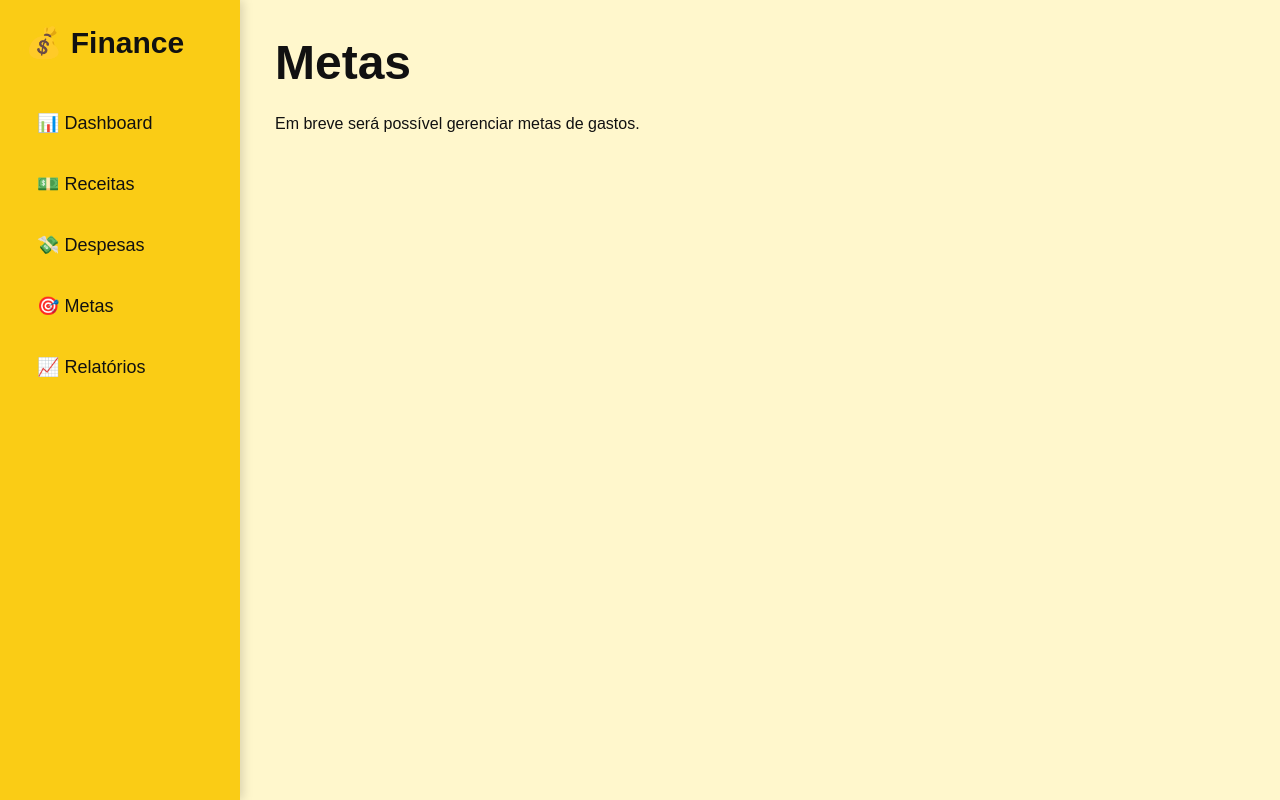
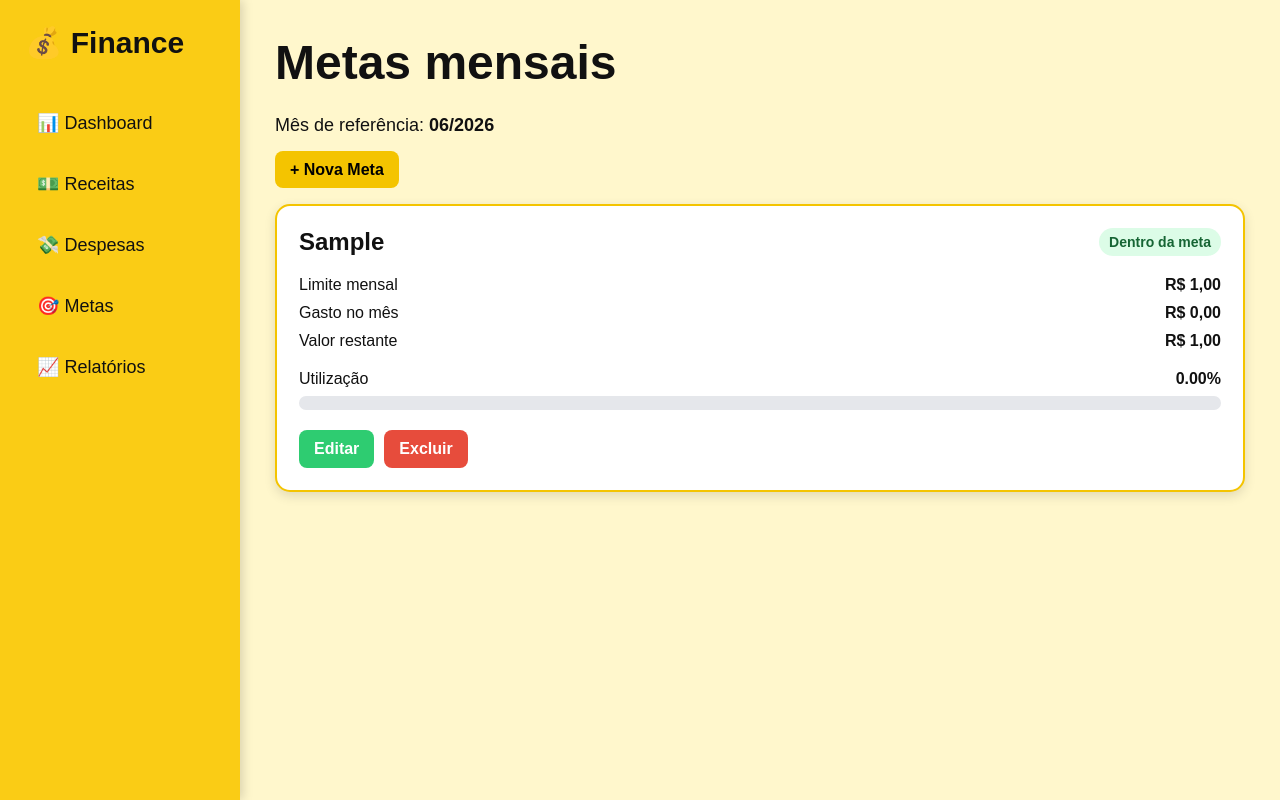
Before and after one commit to ArthurWgirao/Controle-Financeiro-Pessoal, a Flask app: page /metas in a window 1280 px wide. Run offline with Flask 3, Linux system fonts and the light colour scheme; tables that the repository leaves empty hold one stand-in row (values such as "Sample post").

Commit message:
Implementa metas mensais integradas às despesas

```diff
--- a/app.py
+++ b/app.py
@@ -552,10 +552,265 @@ def validar_despesa(descricao, categoria, valor_informado):
     return None
 
 # Metas
+
+def buscar_metas_mensais(mes_referencia):
+
+    conexao = conectar()
+    cursor = conexao.cursor()
+
+    cursor.execute(
+        """
+        SELECT
+            m.id,
+            m.categoria,
+            m.limite,
+            COALESCE(SUM(t.valor), 0) AS gasto
+        FROM metas AS m
+        LEFT JOIN transacoes AS t
+            ON t.categoria = m.categoria
+            AND t.tipo = 'despesa'
+            AND substr(t.data, 4, 7) = ?
+        GROUP BY m.id, m.categoria, m.limite
+        ORDER BY m.categoria
+        """,
+        (mes_referencia,)
+    )
+
+    registros = cursor.fetchall()
+    conexao.close()
+
+    metas_calculadas = []
+
+    for registro in registros:
+
+        limite = registro["limite"]
+        gasto = registro["gasto"]
+        restante = limite - gasto
+        percentual = (gasto / limite) * 100 if limite > 0 else 0
+
+        if percentual >= 100:
+            situacao = "Meta ultrapassada"
+            classe_situacao = "ultrapassada"
+        elif percentual >= 80:
+            situacao = "Atenção"
+            classe_situacao = "atencao"
+        else:
+            situacao = "Dentro da meta"
+            classe_situacao = "dentro"
+
+        metas_calculadas.append({
+            "id": registro["id"],
+            "categoria": registro["categoria"],
+            "limite": limite,
+            "gasto": gasto,
+            "restante": restante,
+            "percentual": percentual,
+            "largura_barra": min(percentual, 100),
+            "situacao": situacao,
+            "classe_situacao": classe_situacao
+        })
+
+    return metas_calculadas
+
+
 @app.route("/metas")
 def metas():
 
-    return render_template("metas.html")
+    mes_referencia = datetime.now().strftime("%m/%Y")
+    lista_metas = buscar_metas_mensais(mes_referencia)
+
+    return render_template(
+        "metas.html",
+        metas=lista_metas,
+        mes_referencia=mes_referencia,
+        formatar_moeda=formatar_moeda
+    )
+
+
+@app.route("/metas/nova", methods=["GET", "POST"])
+def nova_meta():
+
+    if request.method == "POST":
+
+        categoria = request.form.get("categoria", "").strip()
+        limite_informado = request.form.get("limite", "").strip()
+
+        dados_formulario = {
+            "categoria": categoria,
+            "limite": limite_informado
+        }
+
+        erro = validar_meta(categoria, limite_informado)
+
+        if not erro:
+            conexao = conectar()
+            cursor = conexao.cursor()
+
+            cursor.execute(
+                "SELECT id FROM metas WHERE categoria = ?",
+                (categoria,)
+            )
+
+            if cursor.fetchone():
+                erro = "Já existe uma meta para esta categoria."
+
+            if erro:
+                conexao.close()
+            else:
+                cursor.execute(
+                    """
+                    INSERT INTO metas (categoria, limite)
+                    VALUES (?, ?)
+                    """,
+                    (categoria, float(limite_informado))
+                )
+
+                conexao.commit()
+                conexao.close()
+
+                return redirect("/metas")
+
+        return render_template(
+            "form_meta.html",
+            titulo="Nova Meta Mensal",
+            meta=dados_formulario,
+            categorias=categorias,
+            erro=erro,
+            edicao=False
+        ), 400
+
+    return render_template(
+        "form_meta.html",
+        titulo="Nova Meta Mensal",
+        meta=None,
+        categorias=categorias,
+        erro=None,
+        edicao=False
+    )
+
+
+@app.route("/metas/editar/<int:id>", methods=["GET", "POST"])
+def editar_meta(id):
+
+    conexao = conectar()
+    cursor = conexao.cursor()
+
+    cursor.execute(
+        "SELECT id, categoria, limite FROM metas WHERE id = ?",
+        (id,)
+    )
+
+    meta = cursor.fetchone()
+
+    if meta is None:
+        conexao.close()
+        abort(404)
+
+    if request.method == "POST":
+
+        limite_informado = request.form.get("limite", "").strip()
+        erro = validar_limite_meta(limite_informado)
+
+        if erro:
+            dados_formulario = {
+                "id": meta["id"],
+                "categoria": meta["categoria"],
+                "limite": limite_informado
+            }
+
+            conexao.close()
+
+            return render_template(
+                "form_meta.html",
+                titulo="Editar Meta Mensal",
+                meta=dados_formulario,
+                categorias=categorias,
+                erro=erro,
+                edicao=True
+            ), 400
+
+        cursor.execute(
+            """
+            UPDATE metas
+            SET limite = ?
+            WHERE id = ?
+            """,
+            (float(limite_informado), id)
+        )
+
+        conexao.commit()
+        conexao.close()
+
+        return redirect("/metas")
+
+    conexao.close()
+
+    return render_template(
+        "form_meta.html",
+        titulo="Editar Meta Mensal",
+        meta=meta,
+        categorias=categorias,
+        erro=None,
+        edicao=True
+    )
+
+
+@app.route("/metas/excluir/<int:id>", methods=["POST"])
+def excluir_meta(id):
+
+    conexao = conectar()
+    cursor = conexao.cursor()
+
+    cursor.execute(
+        "DELETE FROM metas WHERE id = ?",
+        (id,)
+    )
+
+    excluiu = cursor.rowcount
+
+    conexao.commit()
+    conexao.close()
+
+    if not excluiu:
+        abort(404)
+
+    return redirect("/metas")
+
+
+def validar_meta(categoria, limite_informado):
+
+    if categoria not in categorias:
+        return "Selecione uma categoria válida."
+
+    return validar_limite_meta(limite_informado)
+
+
+def validar_limite_meta(limite_informado):
+
+    if not limite_informado:
+        return "Informe o limite mensal."
+
+    try:
+        limite = float(limite_informado)
+    except ValueError:
+        return "Informe um limite numérico válido."
+
+    if not math.isfinite(limite) or limite <= 0:
+        return "O limite deve ser maior que zero."
+
+    return None
+
+
+def formatar_moeda(valor):
+
+    valor_formatado = f"{valor:,.2f}"
+
+    return (
+        valor_formatado
+        .replace(",", "TEMP")
+        .replace(".", ",")
+        .replace("TEMP", ".")
+    )
 
 
 # Relatórios
--- a/static/css/style.css
+++ b/static/css/style.css
@@ -273,3 +273,153 @@ button {
     background-color: #fff;
     color: #b42318;
 }
+
+
+/* METAS */
+
+.mes-referencia {
+    margin-bottom: 25px;
+    font-size: 18px;
+}
+
+.metas-grid {
+    display: grid;
+    grid-template-columns: repeat(auto-fit, minmax(300px, 1fr));
+    gap: 20px;
+    margin-top: 25px;
+}
+
+.meta-card {
+    padding: 22px;
+    border: 2px solid #f4c400;
+    border-radius: 15px;
+    background: white;
+    box-shadow: 0 4px 12px rgba(0,0,0,0.12);
+}
+
+.meta-cabecalho,
+.progresso-informacao {
+    display: flex;
+    align-items: center;
+    justify-content: space-between;
+    gap: 15px;
+}
+
+.meta-cabecalho {
+    margin-bottom: 20px;
+}
+
+.meta-situacao {
+    padding: 6px 10px;
+    border-radius: 20px;
+    font-size: 14px;
+    font-weight: bold;
+}
+
+.meta-card.dentro .meta-situacao {
+    background: #dcfce7;
+    color: #166534;
+}
+
+.meta-card.atencao {
+    border-color: #f59e0b;
+}
+
+.meta-card.atencao .meta-situacao {
+    background: #fef3c7;
+    color: #92400e;
+}
+
+.meta-card.ultrapassada {
+    border-color: #e74c3c;
+}
+
+.meta-card.ultrapassada .meta-situacao {
+    background: #fee2e2;
+    color: #991b1b;
+}
+
+.meta-valores {
+    display: grid;
+    gap: 10px;
+}
+
+.meta-valores p {
+    display: flex;
+    justify-content: space-between;
+    gap: 15px;
+}
+
+.valor-ultrapassado {
+    color: #b42318;
+}
+
+.progresso-informacao {
+    margin-top: 20px;
+    margin-bottom: 8px;
+}
+
+.barra-progresso {
+    width: 100%;
+    height: 14px;
+    overflow: hidden;
+    border-radius: 20px;
+    background: #e5e7eb;
+}
+
+.barra-preenchimento {
+    height: 100%;
+    border-radius: inherit;
+    background: #22c55e;
+}
+
+.meta-card.atencao .barra-preenchimento {
+    background: #f59e0b;
+}
+
+.meta-card.ultrapassada .barra-preenchimento {
+    background: #e74c3c;
+}
+
+.meta-acoes {
+    display: flex;
+    align-items: center;
+    gap: 10px;
+    margin-top: 20px;
+}
+
+.campo-somente-leitura {
+    padding: 10px;
+    border-radius: 8px;
+    background: #f3f4f6;
+    font-weight: bold;
+}
+
+.estado-vazio {
+    max-width: 600px;
+    margin-top: 25px;
+    padding: 30px;
+    border: 2px dashed #f4c400;
+    border-radius: 15px;
+    background: white;
+    text-align: center;
+}
+
+.estado-vazio h2 {
+    margin-bottom: 10px;
+}
+
+@media (max-width: 700px) {
+    .content {
+        padding: 20px;
+    }
+
+    .formulario,
+    .mensagem-erro {
+        width: 100%;
+    }
+
+    .metas-grid {
+        grid-template-columns: 1fr;
+    }
+}
--- a/templates/metas.html
+++ b/templates/metas.html
@@ -2,8 +2,99 @@
 
 {% block conteudo %}
 
-<h1>Metas</h1>
+<h1>Metas mensais</h1>
 
-<p>Em breve será possível gerenciar metas de gastos.</p>
+<p class="mes-referencia">
+    Mês de referência: <strong>{{ mes_referencia }}</strong>
+</p>
+
+<a href="/metas/nova" class="btn-adicionar">
+    + Nova Meta
+</a>
+
+{% if metas %}
+
+<div class="metas-grid">
+
+{% for meta in metas %}
+
+<article class="meta-card {{ meta['classe_situacao'] }}">
+
+    <div class="meta-cabecalho">
+        <h2>{{ meta["categoria"] }}</h2>
+        <span class="meta-situacao">{{ meta["situacao"] }}</span>
+    </div>
+
+    <div class="meta-valores">
+        <p>
+            <span>Limite mensal</span>
+            <strong>R$ {{ formatar_moeda(meta["limite"]) }}</strong>
+        </p>
+
+        <p>
+            <span>Gasto no mês</span>
+            <strong>R$ {{ formatar_moeda(meta["gasto"]) }}</strong>
+        </p>
+
+        <p>
+            {% if meta["restante"] < 0 %}
+                <span>Limite ultrapassado em</span>
+                <strong class="valor-ultrapassado">
+                    R$ {{ formatar_moeda(-meta["restante"]) }}
+                </strong>
+            {% else %}
+                <span>Valor restante</span>
+                <strong>R$ {{ formatar_moeda(meta["restante"]) }}</strong>
+            {% endif %}
+        </p>
+    </div>
+
+    <div class="progresso-informacao">
+        <span>Utilização</span>
+        <strong>{{ "%.2f"|format(meta["percentual"]) }}%</strong>
+    </div>
+
+    <div
+    class="barra-progresso"
+    role="progressbar"
+    aria-valuenow="{{ meta['percentual'] }}"
+    aria-valuemin="0"
+    aria-valuemax="100">
+        <div
+        class="barra-preenchimento"
+        style="width: {{ meta['largura_barra'] }}%;">
+        </div>
+    </div>
+
+    <div class="meta-acoes">
+        <a href="/metas/editar/{{ meta['id'] }}" class="btn-editar">
+            Editar
+        </a>
+
+        <form
+        method="POST"
+        action="/metas/excluir/{{ meta['id'] }}"
+        class="form-excluir"
+        onsubmit="return confirm('Deseja realmente excluir esta meta?');">
+            <button type="submit" class="btn-excluir">
+                Excluir
+            </button>
+        </form>
+    </div>
+
+</article>
+
+{% endfor %}
+
+</div>
+
+{% else %}
+
+<div class="estado-vazio">
+    <h2>Nenhuma meta cadastrada</h2>
+    <p>Crie uma meta mensal para acompanhar seus gastos por categoria.</p>
+</div>
+
+{% endif %}
 
 {% endblock %}
```
Also changed, not shown: templates/form_meta.html (added, +50 -0 lines).
